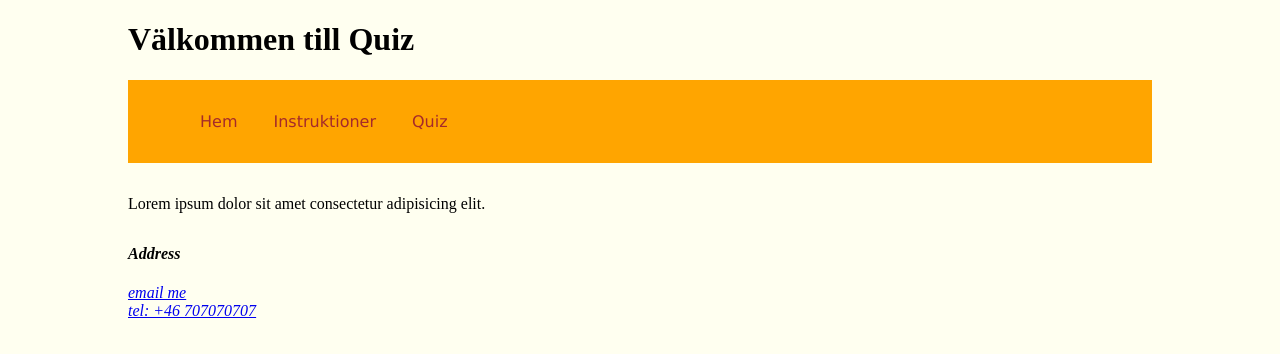
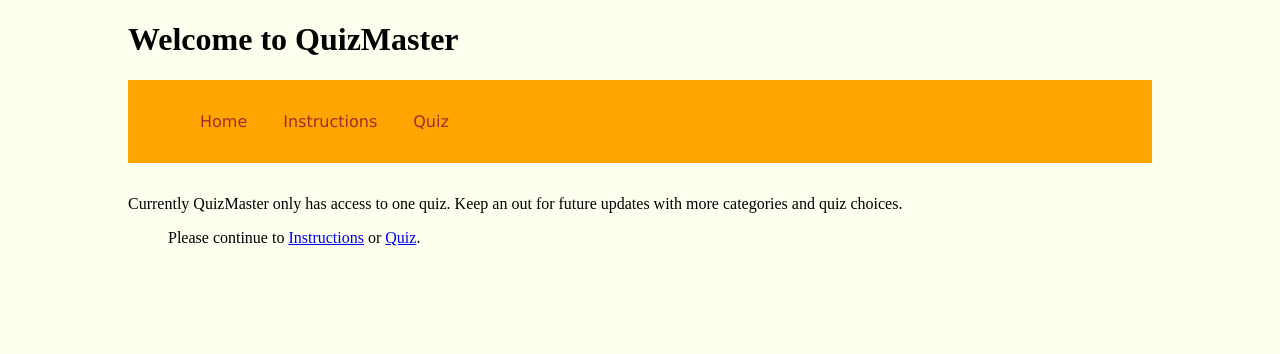
Before and after one commit to Saltkatt/Quiz, a plain HTML site: page index.html in a window 1280 px wide. Drawn offline with Linux system fonts and the light colour scheme.

Commit message:
Changed text and fixed nav

```diff
--- a/index.html
+++ b/index.html
@@ -10,30 +10,30 @@
   <body>
     <main>
       <header>
-        <h1>Välkommen till Quiz</h1>
+        <h1>Welcome to QuizMaster</h1>
         <nav>
           <ul>
-            <li><a href="index.html">Hem</a></li>
-            <li><a href="instructions.html">Instruktioner</a></li>
+            <li><a href="index.html">Home</a></li>
+            <li><a href="instructions.html">Instructions</a></li>
             <li><a href="quiz.html">Quiz</a></li>
           </ul>
         </nav>
       </header>
       <section>
         <article>
-          Lorem ipsum dolor sit amet consectetur adipisicing elit.
+          Currently QuizMaster only has access to one quiz.
+          Keep an out for future updates with more categories and quiz choices.
+
+          <ul>
+            Please continue to <a href="instructions.html">Instructions</a>
+            or <a href="quiz.html">Quiz</a>.
+          </ul>
         </article>
       </section>
     </main>
 
   </body>
   <footer id="main-footer">
-    <address class="">
-      <h4>Address</h4>
-      <a href="<a href="mailto:elin.sexton@iths.se=feedback>email me</a>
-      <br>
-      <a href="tel:+46707070707">tel: +46 707070707</a>
-    </address>
 
   </footer>
 </html>
```
